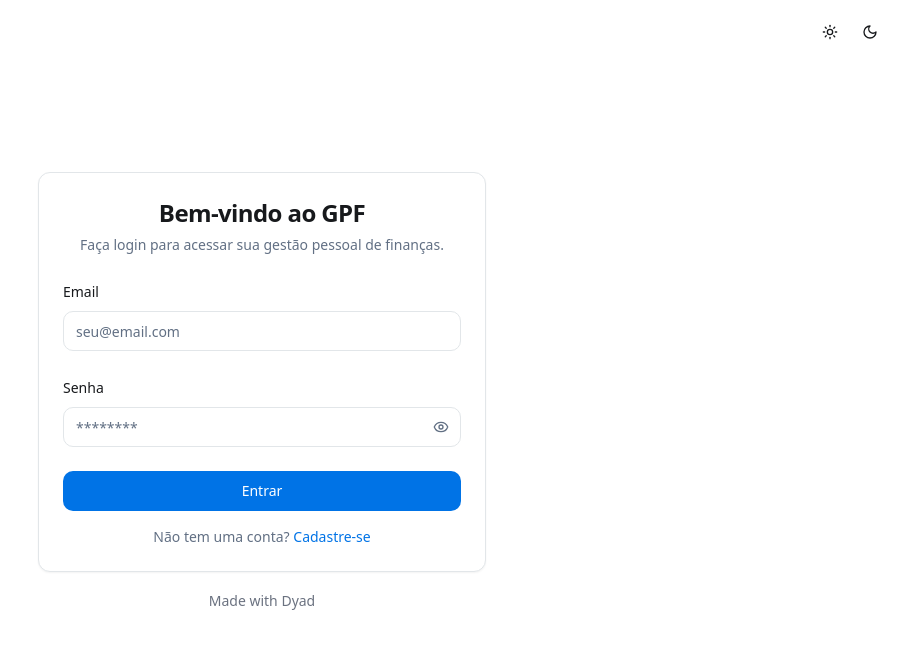
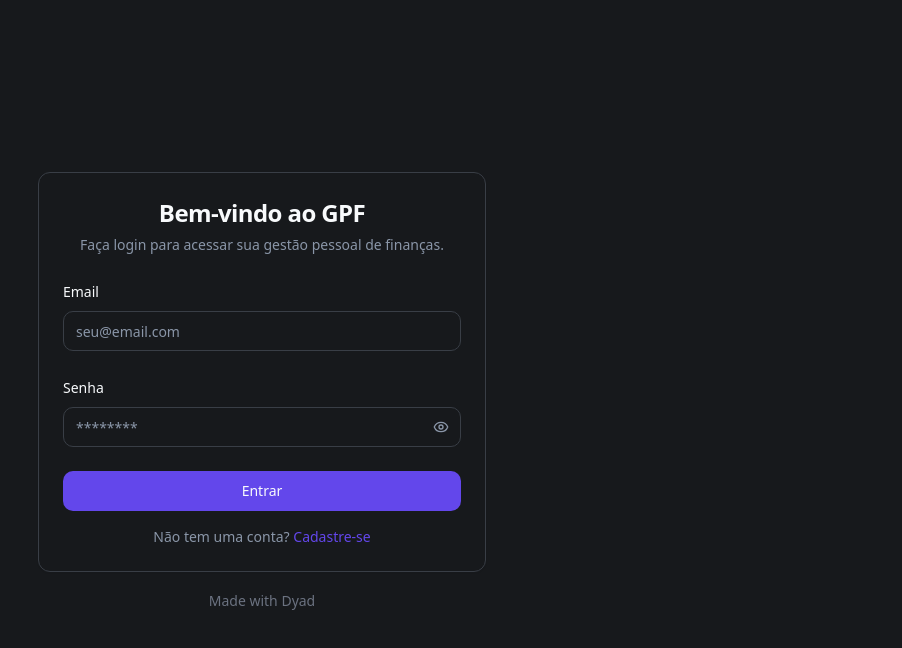
Before and after one commit to andriazlealneto-byte/CRM-finan-as, a React (Vite) app: page /login in a window 1280 px wide. Shown: the top 648 px of the page, without its empty margins (378-1280 px from the left). Built offline with nearby package versions, Linux system fonts and the light colour scheme.

Commit message:
[dyad] Removendo o modo claro e configurando o aplicativo para usar apenas o modo escuro. - wrote 5 file(s), deleted 1 file(s)

```diff
--- a/src/App.tsx
+++ b/src/App.tsx
@@ -13,7 +13,7 @@ import TransactionsPage from "@/pages/TransactionsPage";
 import CategoryManagementPage from "@/pages/CategoryManagementPage";
 import BudgetManagementPage from "@/pages/BudgetManagementPage";
 import LoginPage from "@/pages/LoginPage";
-import SignupPage from "@/pages/SignupPage"; // Importar a nova página de cadastro
+import SignupPage from "@/pages/SignupPage";
 import NotFound from "@/pages/NotFound";
 
 import { SessionProvider } from "@/context/SessionContext";
@@ -23,14 +23,14 @@ import { TransactionProvider } from "@/context/TransactionContext";
 function App() {
   return (
     <BrowserRouter>
-      <ThemeProvider defaultTheme="system" storageKey="vite-ui-theme">
+      <ThemeProvider defaultTheme="dark"> {/* Alterado para dark e removido storageKey */}
         <Toaster richColors />
         <SessionProvider>
           <AuthProvider>
             <TransactionProvider>
               <Routes>
                 <Route path="/login" element={<LoginPage />} />
-                <Route path="/signup" element={<SignupPage />} /> {/* Nova rota de cadastro */}
+                <Route path="/signup" element={<SignupPage />} />
                 <Route element={<ProtectedRoute />}>
                   <Route element={<Layout />}>
                     <Route path="/" element={<Index />} />
--- a/src/components/Layout.tsx
+++ b/src/components/Layout.tsx
@@ -8,7 +8,7 @@ import { useIsMobile } from "@/hooks/use-mobile";
 import { Sheet, SheetContent, SheetTrigger } from "@/components/ui/sheet";
 import { Button } from "@/components/ui/button";
 import { Menu } from "lucide-react";
-import { ThemeToggle } from "./ThemeToggle"; // Import ThemeToggle
+// import { ThemeToggle } from "./ThemeToggle"; // Import ThemeToggle - REMOVIDO
 
 const Layout = () => {
   const isMobile = useIsMobile();
@@ -31,17 +31,17 @@ const Layout = () => {
           </SheetTrigger>
           <SheetContent side="left" className="p-0 w-64">
             <Sidebar isMobile={isMobile} onLinkClick={handleLinkClick} />
-            <div className="absolute bottom-4 left-4">
-              <ThemeToggle />
-            </div>
+            {/* <div className="absolute bottom-4 left-4">
+              <ThemeToggle /> // REMOVIDO
+            </div> */}
           </SheetContent>
         </Sheet>
       ) : (
         <aside className="w-64 border-r bg-sidebar text-sidebar-foreground flex flex-col">
           <Sidebar isMobile={isMobile} />
-          <div className="mt-auto p-4 border-t border-sidebar-border">
-            <ThemeToggle />
-          </div>
+          {/* <div className="mt-auto p-4 border-t border-sidebar-border">
+            <ThemeToggle /> // REMOVIDO
+          </div> */}
         </aside>
       )}
       <main className="flex-1 flex flex-col">
--- a/src/components/ThemeToggle.tsx
+++ /dev/null
@@ -1,44 +0,0 @@
-"use client";
-
-import * as React from "react";
-import { Moon, Sun } from "lucide-react";
-import { useTheme } from "next-themes";
-
-import { Button } from "@/components/ui/button";
-
-export function ThemeToggle() {
-  const { setTheme, theme } = useTheme();
-
-  React.useEffect(() => {
-    console.log("Tema atual:", theme);
-  }, [theme]);
-
-  return (
-    <div className="flex space-x-2">
-      <Button
-        variant="ghost"
-        size="icon"
-        className={`h-8 w-8 ${theme === 'light' ? 'bg-primary text-primary-foreground' : ''}`}
-        onClick={() => {
-          setTheme("light");
-          console.log("Definindo tema para claro");
-        }}
-        aria-label="Ativar tema claro"
-      >
-        <Sun className="h-[1.2rem] w-[1.2rem]" />
-      </Button>
-      <Button
-        variant="ghost"
-        size="icon"
-        className={`h-8 w-8 ${theme === 'dark' ? 'bg-primary text-primary-foreground' : ''}`}
-        onClick={() => {
-          setTheme("dark");
-          console.log("Definindo tema para escuro");
-        }}
-        aria-label="Ativar tema escuro"
-      >
-        <Moon className="h-[1.2rem] w-[1.2rem]" />
-      </Button>
-    </div>
-  );
-}
--- a/src/globals.css
+++ b/src/globals.css
@@ -4,49 +4,6 @@
 
 @layer base {
   :root {
-    --background: 0 0% 100%; /* White */
-    --foreground: 220 8.9% 10%; /* Dark charcoal */
-
-    --card: 0 0% 100%; /* White */
-    --card-foreground: 220 8.9% 10%; /* Dark charcoal */
-
-    --popover: 0 0% 100%; /* White */
-    --popover-foreground: 220 8.9% 10%; /* Dark charcoal */
-
-    --primary: 210 100% 45%; /* Clean blue, like Apple's primary actions */
-    --primary-foreground: 0 0% 100%; /* White */
-
-    --secondary: 210 20% 96%; /* Light gray */
-    --secondary-foreground: 220 8.9% 10%; /* Dark charcoal */
-
-    --muted: 210 20% 96%; /* Light gray */
-    --muted-foreground: 215 15% 45%; /* Medium gray */
-
-    --accent: 210 20% 96%; /* Light gray */
-    --accent-foreground: 220 8.9% 10%; /* Dark charcoal */
-
-    --destructive: 0 84.2% 60.2%; /* Red (keep for destructive actions) */
-    --destructive-foreground: 210 40% 98%; /* Light gray */
-
-    --border: 210 15% 90%; /* Very light gray */
-    --input: 210 15% 90%; /* Very light gray */
-    --ring: 210 100% 45%; /* Primary blue */
-
-    --radius: 0.75rem; /* Slightly more rounded corners */
-
-    --sidebar-background: 0 0% 100%; /* White */
-    --sidebar-foreground: 220 8.9% 10%; /* Dark charcoal */
-    --sidebar-primary: 210 100% 45%; /* Clean blue */
-    --sidebar-primary-foreground: 0 0% 100%; /* White */
-    --sidebar-accent: 210 20% 96%; /* Light gray */
-    --sidebar-accent-foreground: 220 8.9% 10%; /* Dark charcoal */
-    --sidebar-border: 210 15% 90%; /* Very light gray */
-    --sidebar-ring: 210 100% 45%; /* Primary blue */
-
-    color-scheme: light; /* Adicionado para garantir o esquema de cores padrão */
-  }
-
-  .dark {
     --background: 220 10% 10%; /* Dark charcoal */
     --foreground: 210 40% 98%; /* Off-white */
 
@@ -75,6 +32,8 @@
     --input: 220 10% 25%; /* Darker gray */
     --ring: 250 80% 60%; /* Primary purple */
 
+    --radius: 0.75rem; /* Slightly more rounded corners */
+
     --sidebar-background: 220 10% 5%; /* Even darker gray/black */
     --sidebar-foreground: 210 40% 98%; /* Off-white */
     --sidebar-primary: 250 80% 60%; /* Softer purple */
@@ -84,7 +43,7 @@
     --sidebar-border: 220 10% 15%; /* Dark grey/purple */
     --sidebar-ring: 250 80% 60%; /* Primary purple */
 
-    color-scheme: dark; /* Adicionado para garantir o esquema de cores escuro */
+    color-scheme: dark; /* Definir esquema de cores padrão como escuro */
   }
 }
 
@@ -94,6 +53,6 @@
   }
 
   body {
-    @apply bg-background text-foreground min-h-screen; /* Adicionado min-h-screen */
+    @apply bg-background text-foreground min-h-screen;
   }
 }
--- a/src/pages/LoginPage.tsx
+++ b/src/pages/LoginPage.tsx
@@ -11,10 +11,10 @@ import { Form, FormControl, FormField, FormItem, FormLabel, FormMessage } from "
 import { useAuth } from "@/context/AuthContext";
 import { useNavigate, Link } from "react-router-dom";
 import { MadeWithDyad } from "@/components/made-with-dyad";
-import { ThemeToggle } from "@/components/ThemeToggle";
+// import { ThemeToggle } from "@/components/ThemeToggle"; // REMOVIDO
 import { useSession } from "@/context/SessionContext";
 import { toast } from "sonner";
-import { Eye, EyeOff } from "lucide-react"; // Importar ícones de olho
+import { Eye, EyeOff } from "lucide-react";
 
 const loginFormSchema = z.object({
   email: z.string().email("Digite um email válido.").min(1, "O email é obrigatório."),
@@ -25,7 +25,7 @@ const LoginPage = () => {
   const { login } = useAuth();
   const { loading, session } = useSession();
   const navigate = useNavigate();
-  const [showPassword, setShowPassword] = React.useState(false); // Estado para alternar visibilidade da senha
+  const [showPassword, setShowPassword] = React.useState(false);
 
   const form = useForm<z.infer<typeof loginFormSchema>>({
     resolver: zodResolver(loginFormSchema),
@@ -55,9 +55,9 @@ const LoginPage = () => {
 
   return (
     <div className="flex min-h-screen flex-col items-center justify-center bg-background p-4">
-      <div className="absolute top-4 right-4">
-        <ThemeToggle />
-      </div>
+      {/* <div className="absolute top-4 right-4">
+        <ThemeToggle /> // REMOVIDO
+      </div> */}
       <Card className="w-full max-w-md">
         <CardHeader className="text-center">
           <CardTitle className="text-2xl">Bem-vindo ao GPF</CardTitle>
--- a/src/pages/SignupPage.tsx
+++ b/src/pages/SignupPage.tsx
@@ -11,10 +11,10 @@ import { Form, FormControl, FormField, FormItem, FormLabel, FormMessage } from "
 import { useAuth } from "@/context/AuthContext";
 import { useNavigate, Link } from "react-router-dom";
 import { MadeWithDyad } from "@/components/made-with-dyad";
-import { ThemeToggle } from "@/components/ThemeToggle";
+// import { ThemeToggle } from "@/components/ThemeToggle"; // REMOVIDO
 import { useSession } from "@/context/SessionContext";
 import { toast } from "sonner";
-import { Eye, EyeOff } from "lucide-react"; // Importar ícones de olho
+import { Eye, EyeOff } from "lucide-react";
 
 const signupFormSchema = z.object({
   email: z.string().email("Digite um email válido.").min(1, "O email é obrigatório."),
@@ -29,8 +29,8 @@ const SignupPage = () => {
   const { signup } = useAuth();
   const { loading, session } = useSession();
   const navigate = useNavigate();
-  const [showPassword, setShowPassword] = React.useState(false); // Estado para alternar visibilidade da senha
-  const [showConfirmPassword, setShowConfirmPassword] = React.useState(false); // Estado para alternar visibilidade da confirmação de senha
+  const [showPassword, setShowPassword] = React.useState(false);
+  const [showConfirmPassword, setShowConfirmPassword] = React.useState(false);
 
   const form = useForm<z.infer<typeof signupFormSchema>>({
     resolver: zodResolver(signupFormSchema),
@@ -65,9 +65,9 @@ const SignupPage = () => {
 
   return (
     <div className="flex min-h-screen flex-col items-center justify-center bg-background p-4">
-      <div className="absolute top-4 right-4">
-        <ThemeToggle />
-      </div>
+      {/* <div className="absolute top-4 right-4">
+        <ThemeToggle /> // REMOVIDO
+      </div> */}
       <Card className="w-full max-w-md">
         <CardHeader className="text-center">
           <CardTitle className="text-2xl">Criar Nova Conta</CardTitle>
```
